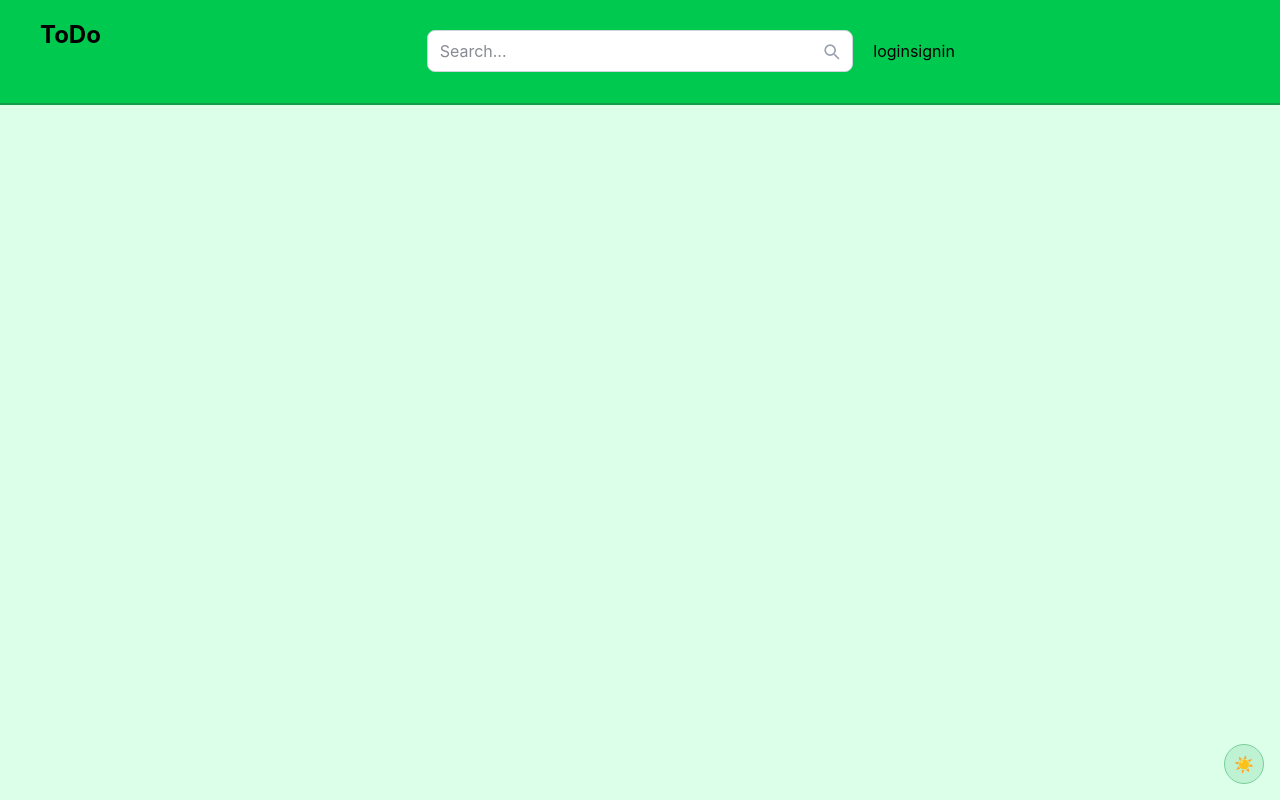
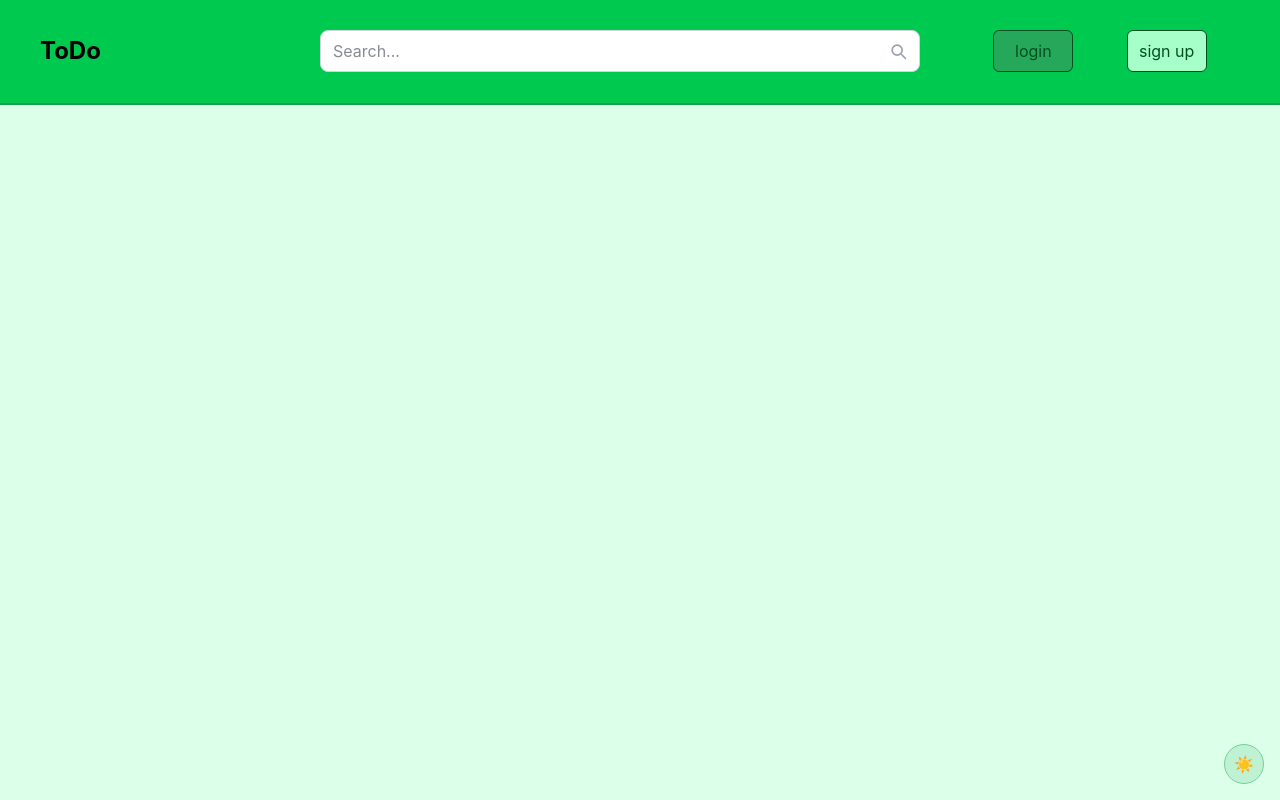
Before and after one commit to gitbhusalhubpramish/todoapp, a Next.js app in the folder todo/: page / in a window 1280 px wide. Built offline with nearby package versions, Linux system fonts and the light colour scheme; no server answers.

Commit message:
button color

```diff
--- a/todo/components/navbar.js
+++ b/todo/components/navbar.js
@@ -4,10 +4,10 @@ export default function Navbar(){
 	return (
 		<nav className="h-30 w-full bg-[#00c950] dark:bg-[#060a15] border-b-2 dark:border-[#04060d] border-[#149d4b] flex justify-center items-center">
 			<div className="w-full flex">
-				<div className="sm:w-1/3">
+				<div className="sm:w-1/4 flex items-center">
 					<h1 className="sm:ml-10 ml-7 mr-5 text-2xl dark:text-green-500 font-bold"><a href="/">ToDo</a></h1>
 				</div>
-				<div className="relative w-1/3 flex items-center">
+				<div className="relative flex-1 flex items-center">
 					<input
 						type="text"
 						placeholder="Search..."
--- a/todo/components/usrnav.js
+++ b/todo/components/usrnav.js
@@ -11,12 +11,12 @@ export default async function UsrNav(){
 	const login = await checkSession()
 	console.log("login: ",login)
 	return (
-		<div className="m-5 flex">
-			<button>
+		<div className="m-5 w-1/4 flex justify-evenly text-white">
+			<button className="bg-[#26a85a] dark:bg-gray-500 p-2 w-20 text-center dark:text-[#04060d] text-[#004f1f] rounded-md border-1 dark:border-[#04060d] border-[#004f1f] cursor-pointer dark:hover:bg-gray-600 hidden sm:inline-block">
 				login
 			</button>
-			<button>
-				signin
+			<button className="dark:bg-green-500 p-2 w-20 text-center text-[#004f1f] rounded-md border-1 dark:border-[#04060d] border-[#004f1f] cursor-pointer bg-[#a6ffc9] ">
+				sign up
 			</button>
 		</div>
 	)
```
